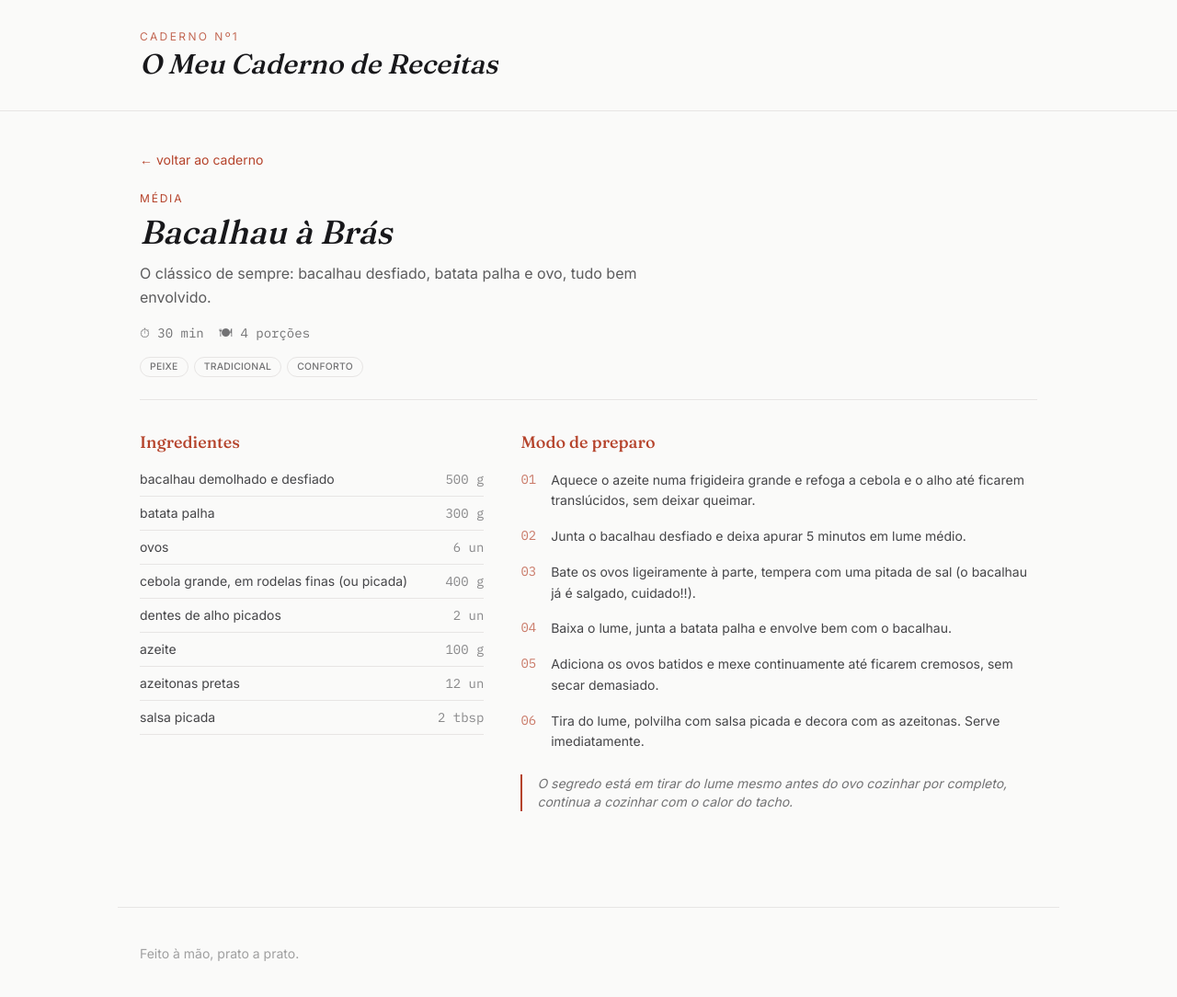
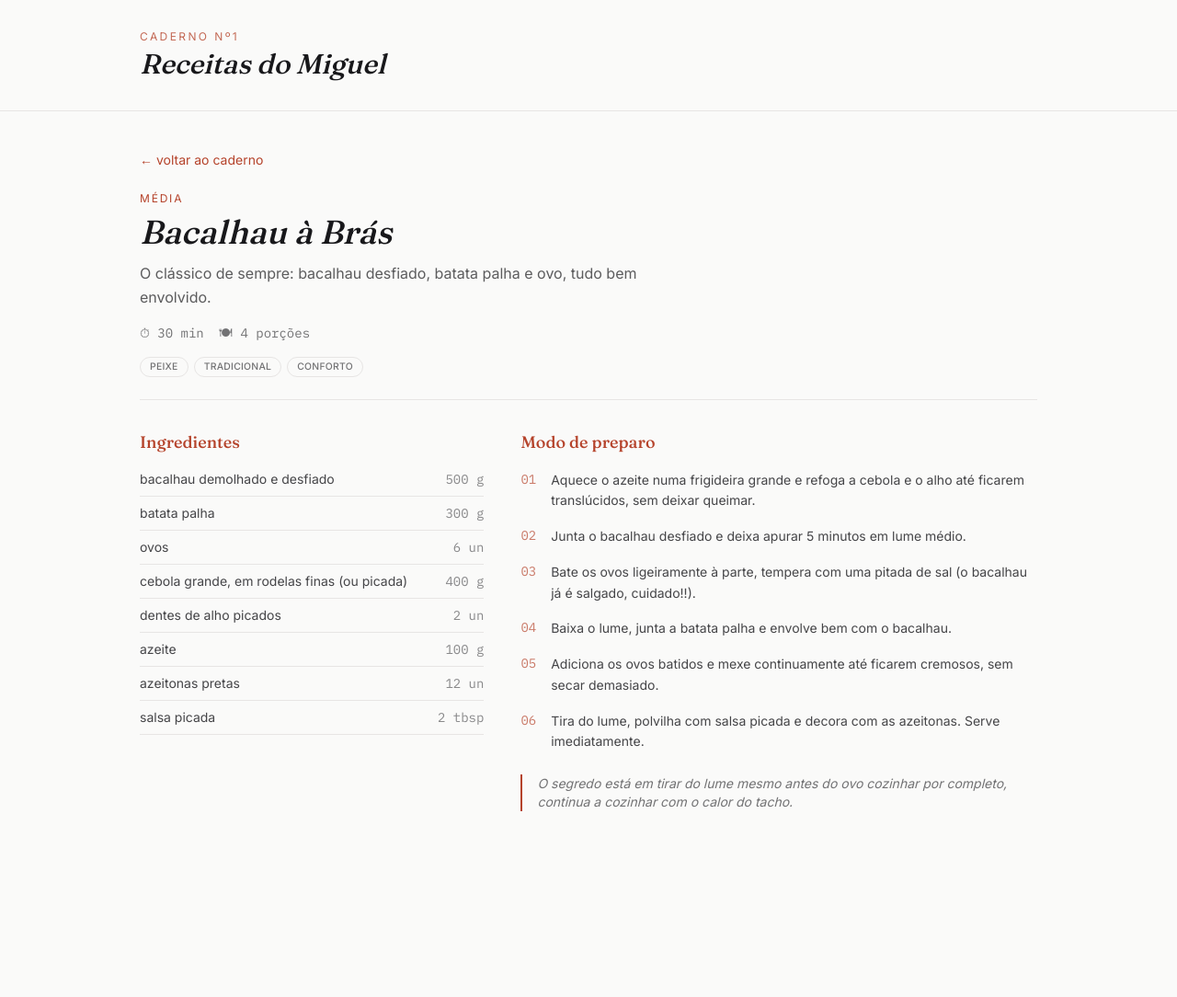
Before and after one commit to MiguelAlves27/Receitas, a Next.js app: page /receitas/bacalhau-a-bras in a window 1280 px wide. Shown: the top 1084 px of the page at 92% size. After the commit the page ends 922 px from the top, so only its background shows below. Built offline with nearby package versions, Linux system fonts and the light colour scheme.

Commit message:
Fix: Layout

```diff
--- a/app/layout.js
+++ b/app/layout.js
@@ -21,8 +21,8 @@ const plexMono = IBM_Plex_Mono({
 });
 
 export const metadata = {
-  title: 'O Meu Caderno de Receitas',
-  description: 'Receitas de culinária guardadas e organizadas — feito à mão, prato a prato.',
+  title: 'Receitas do Miguel',
+  description: 'Livro de receitas que fui aprendendo ;).',
 };
 
 export default function RootLayout({ children }) {
@@ -36,15 +36,12 @@ export default function RootLayout({ children }) {
                 caderno nº1
               </p>
               <h1 className="font-display italic text-2xl md:text-3xl text-ink group-hover:text-accent transition-colors">
-                O Meu Caderno de Receitas
+                Receitas do Miguel
               </h1>
             </a>
           </div>
         </header>
         <main className="max-w-5xl mx-auto px-6 py-10">{children}</main>
-        <footer className="max-w-5xl mx-auto px-6 py-10 text-sm text-ink/40 border-t border-line mt-16">
-          Feito à mão, prato a prato.
-        </footer>
       </body>
     </html>
   );
--- a/app/receitas/[slug]/page.js
+++ b/app/receitas/[slug]/page.js
@@ -8,7 +8,7 @@ export function generateStaticParams() {
 
 export function generateMetadata({ params }) {
   const recipe = getRecipeBySlug(params.slug);
-  return { title: `${recipe.title} — O Meu Caderno de Receitas` };
+  return { title: `${recipe.title} — Receitas do Miguel` };
 }
 
 function IngredientRow({ ing }) {
```
